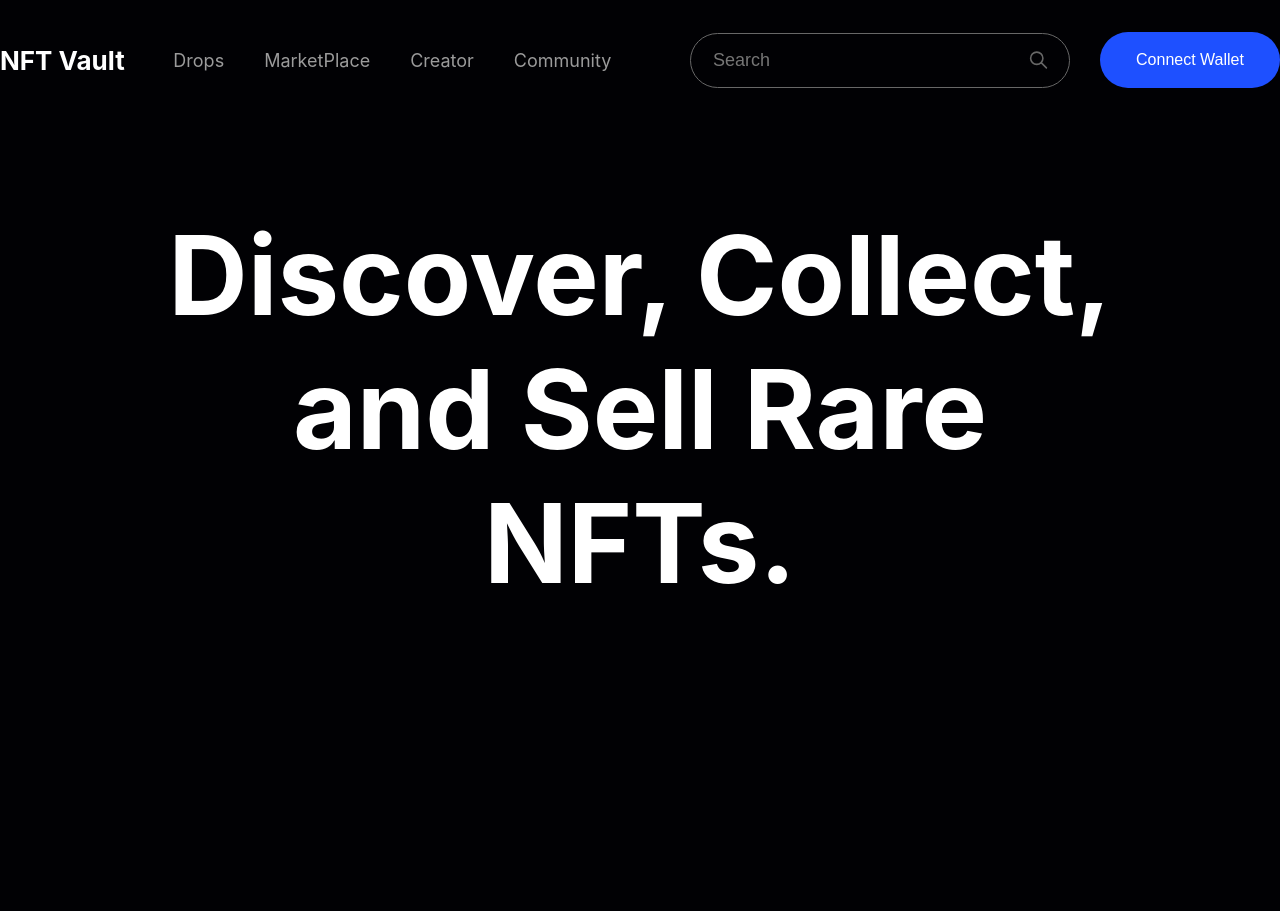
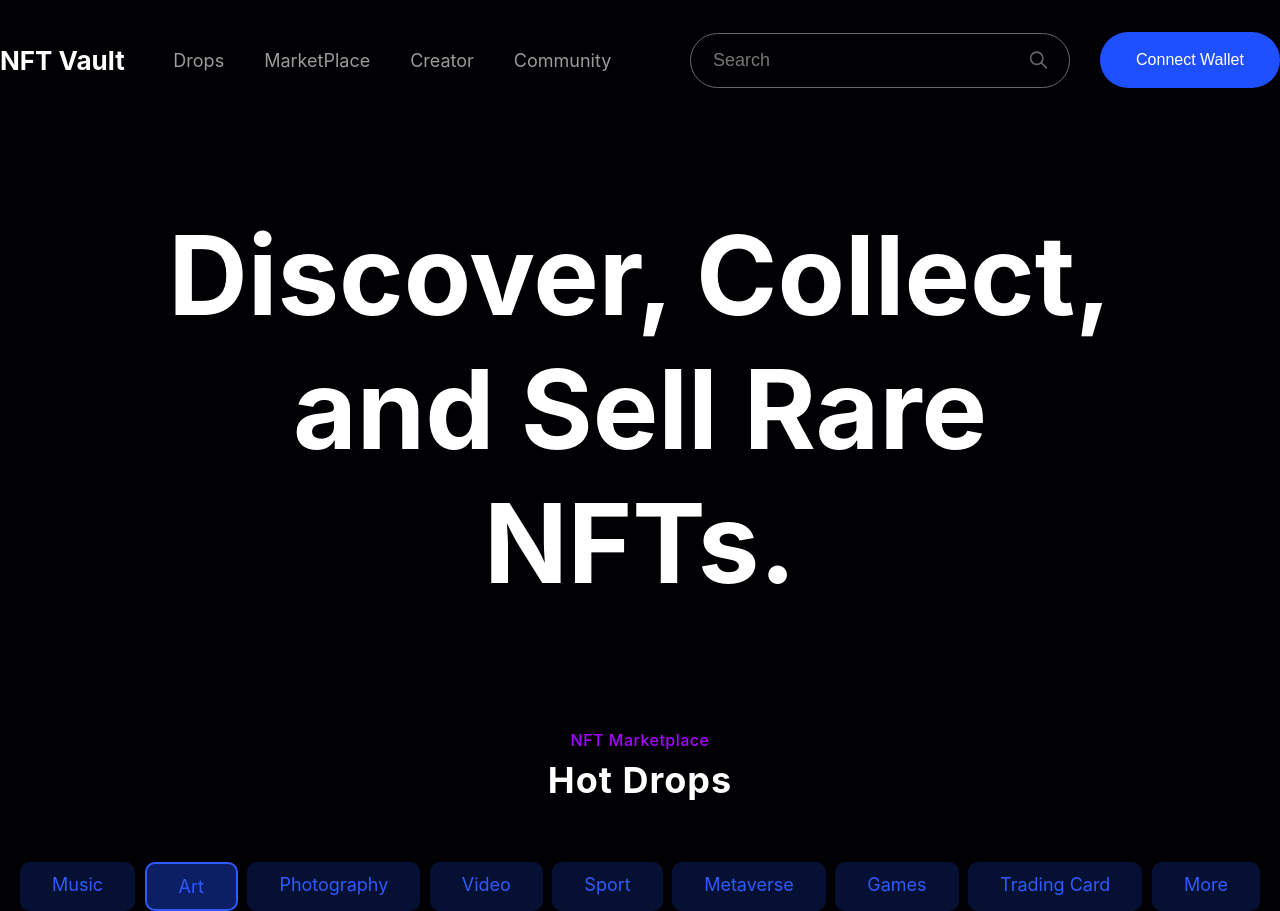
Before and after one commit to chrisprodev/nfts-landing-page-ui, a Next.js app: page / in a window 1280 px wide. Before the commit the page ends 800 px from the top, so only its background shows below. Built offline with nearby package versions, Linux system fonts and the light colour scheme.

Commit message:
Add Categories Bar

```diff
--- a/pages/index.tsx
+++ b/pages/index.tsx
@@ -1,5 +1,6 @@
 import type { NextPage } from "next";
 import Head from "next/head";
+import Gallery from "../src/components/Gallery";
 import Header from "../src/components/Header";
 import NavBar from "../src/components/NavBar";
 
@@ -13,6 +14,7 @@ const Home: NextPage = () => {
       </Head>
       <NavBar />
       <Header />
+      <Gallery />
     </>
   );
 };
--- /dev/null
+++ b/src/components/Gallery/Gallery.tsx
@@ -0,0 +1,51 @@
+import React from "react";
+import styled from "styled-components";
+import { categories } from "../../constants/categories";
+import GalleryCategory from "../GalleryCategory";
+
+export const Gallery = () => {
+  return (
+    <Container>
+      <GalleryHeader>
+        <h6>NFT Marketplace</h6>
+        <h3>Hot Drops</h3>
+      </GalleryHeader>
+      <Categories>
+        {categories.map((category) => (
+          <GalleryCategory key={category.id} {...category} />
+        ))}
+      </Categories>
+    </Container>
+  );
+};
+
+const Container = styled.section`
+  max-width: 124rem;
+  margin: 0 auto;
+`;
+
+const GalleryHeader = styled.div`
+  display: flex;
+  flex-direction: column;
+  align-items: center;
+
+  h6 {
+    color: #a902fe;
+    margin: 0;
+    font-size: 1.6rem;
+    font-weight: 500;
+    letter-spacing: 0.05rem;
+  }
+
+  h3 {
+    font-size: 3.6rem;
+    margin: 0.8rem 0 0 0;
+    letter-spacing: 0.1rem;
+  }
+`;
+
+const Categories = styled.div`
+  margin-top: 6rem;
+  display: flex;
+  justify-content: space-between;
+`;
--- /dev/null
+++ b/src/components/Gallery/index.ts
@@ -0,0 +1,2 @@
+import { Gallery } from "./Gallery";
+export default Gallery;
--- /dev/null
+++ b/src/components/GalleryCategory/GalleryCategory.tsx
@@ -0,0 +1,26 @@
+import React from "react";
+import styled from "styled-components";
+import { Categories } from "../../models/catories";
+
+export const GalleryCategory: React.FC<Categories> = ({
+  id,
+  name,
+  active,
+}) => {
+  return <Container active={active}>{name}</Container>;
+};
+
+const Container = styled.span<{ active?: boolean }>`
+  cursor: pointer;
+  background: ${({ active }) => (active ? "#0C1F65" : "#061033")};
+  padding: 1.2rem 3.2rem;
+  color: #2e5bff;
+  font-size: 1.8rem;
+  border-radius: 1rem;
+  border: ${({ active }) =>
+    active ? "solid 2px #2e5bff" : "none"};
+
+  :hover {
+    background: #0c1f65;
+  }
+`;
--- /dev/null
+++ b/src/components/GalleryCategory/index.ts
@@ -0,0 +1,2 @@
+import { GalleryCategory } from "./GalleryCategory";
+export default GalleryCategory;
--- /dev/null
+++ b/src/constants/categories.ts
@@ -0,0 +1,13 @@
+import { Categories } from "../models/catories";
+
+export const categories: Categories[] = [
+  { id: 1, name: "Music" },
+  { id: 2, name: "Art", active: true },
+  { id: 3, name: "Photography" },
+  { id: 4, name: "Video" },
+  { id: 5, name: "Sport" },
+  { id: 6, name: "Metaverse" },
+  { id: 7, name: "Games" },
+  { id: 8, name: "Trading Card" },
+  { id: 9, name: "More" },
+];
--- /dev/null
+++ b/src/models/catories.ts
@@ -0,0 +1,5 @@
+export interface Categories {
+  id: number;
+  name: string;
+  active?: boolean;
+}
```
